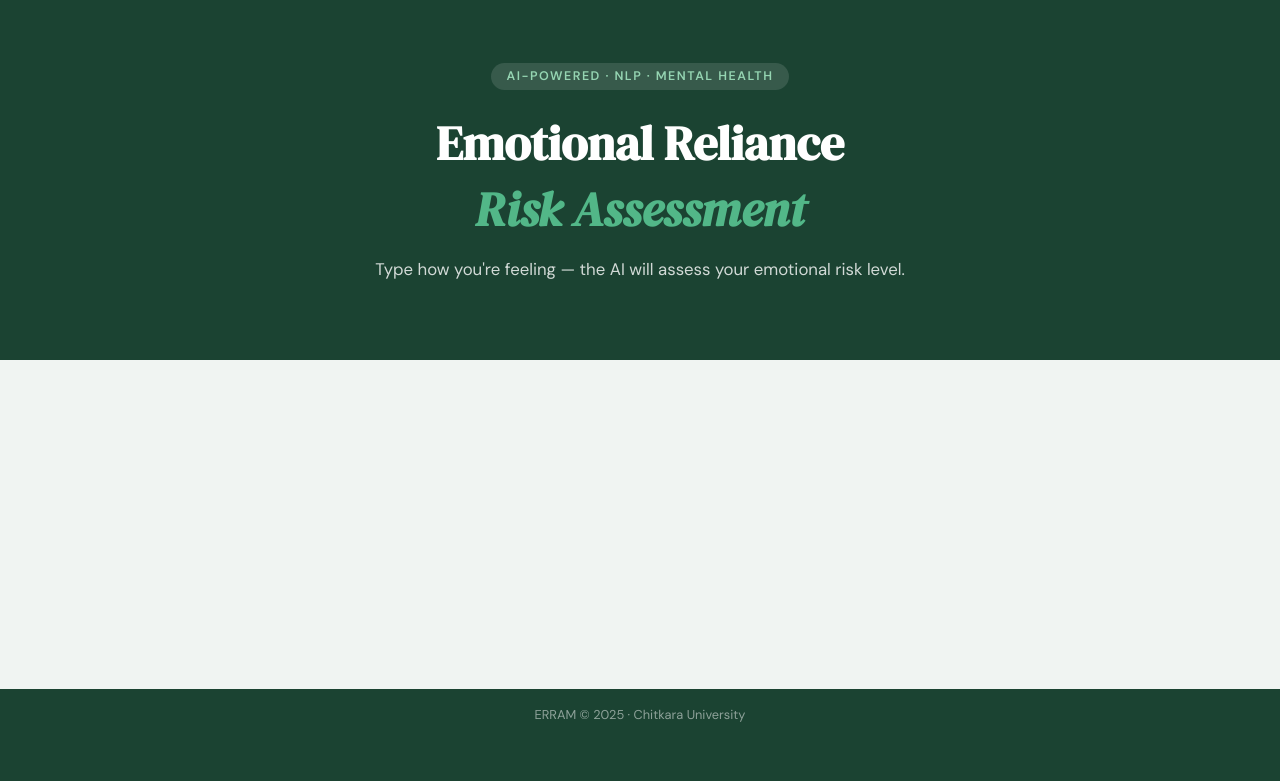
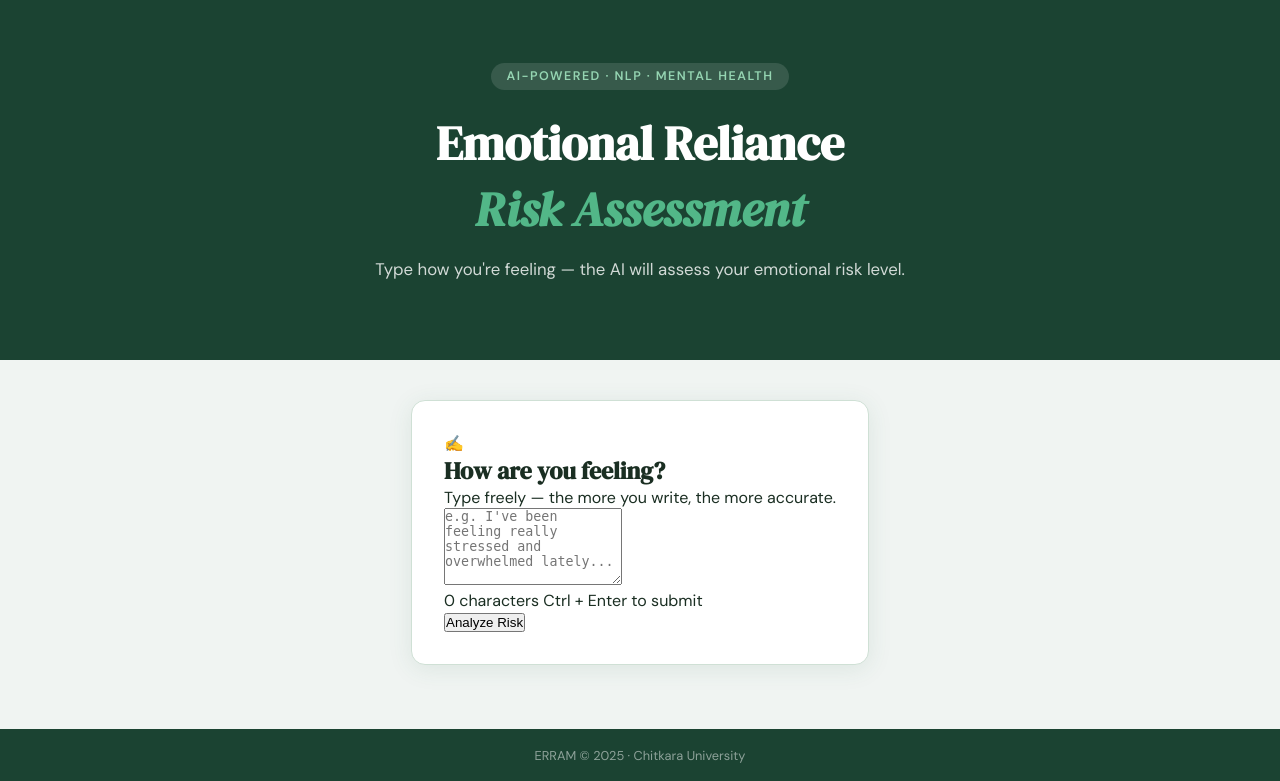
Before and after one commit to kritkat11/Emotional-Reliance-Risk-Assessment-Model-2210990524-2210991973, a Flask app: template templates/index.html in a window 1280 px wide. Shown: the part 59-840 px from the top of the page. Before the commit the page ends 781 px from the top, so only its background shows below. Run offline with Flask 3, Linux system fonts and the light colour scheme; the template is opened without the code that fills it, so the values that code supplies are empty.

Commit message:
Add input form and result card HTML and add JavaScript for API call and result display (#5)
* Add predict_risk and load_model functions

* Add base HTML layout and navbar and base CSS - fonts, navbar, hero, card styles

* Add input form and result card HTML and add JavaScript for API call and result display

```diff
--- /dev/null
+++ b/static/js/main.js
@@ -0,0 +1,137 @@
+// Character counter — updates as user types
+document.addEventListener("DOMContentLoaded", () => {
+    const ta      = document.getElementById("userInput");
+    const counter = document.getElementById("charCount");
+
+    if (ta && counter) {
+        ta.addEventListener("input", () => {
+            const len = ta.value.length;
+            counter.textContent = `${len} character${len !== 1 ? "s" : ""}`;
+        });
+        // Ctrl + Enter to submit
+        ta.addEventListener("keydown", (e) => {
+            if (e.key === "Enter" && e.ctrlKey) analyzeRisk();
+        });
+    }
+});
+
+
+async function analyzeRisk() {
+    const input = document.getElementById("userInput").value.trim();
+    const btn   = document.getElementById("analyzeBtn");
+
+    // Validate input before sending to server
+    if (!input) {
+        showError("Please enter some text before analyzing.");
+        return;
+    }
+    if (input.length < 5) {
+        showError("Please enter a longer message for accurate analysis.");
+        return;
+    }
+
+    // Reset all cards and show loading state
+    hide("resultCard");
+    hide("errorCard");
+    hide("warningBox");
+    btn.disabled = true;
+    setText("btnText", "Analyzing...");
+    show("spinner");
+
+    try {
+        // Send text to Flask /predict route
+        const response = await fetch("/predict", {
+            method: "POST",
+            headers: { "Content-Type": "application/json" },
+            body: JSON.stringify({ text: input })
+        });
+
+        const data = await response.json();
+
+        if (!response.ok) {
+            showError(data.error || "Something went wrong. Please try again.");
+            return;
+        }
+
+        displayResult(data);
+
+    } catch (err) {
+        showError("Cannot connect to server. Make sure app.py is running.");
+    } finally {
+        // Always re-enable button after request finishes
+        btn.disabled = false;
+        setText("btnText", "Analyze Risk");
+        hide("spinner");
+    }
+}
+
+
+function displayResult(data) {
+    const emoji = { Low: "🟢", Medium: "🟠", High: "🔴" };
+
+    // Set risk badge text and colour class
+    const badge = document.getElementById("riskBadge");
+    badge.textContent = `${emoji[data.risk_level]}  ${data.risk_level.toUpperCase()} RISK`;
+    badge.className   = "risk-badge " + data.risk_level.toLowerCase();
+
+    // Animate confidence bar
+    const fill = document.getElementById("confidenceFill");
+    setTimeout(() => { fill.style.width = data.confidence + "%"; }, 50);
+    setText("confidenceVal", data.confidence + "%");
+
+    // Set description text
+    setText("descriptionText", data.description);
+
+    // Animate probability bars for Low, Medium, High
+    setBar("barLow",    "valLow",    data.probabilities["Low"]);
+    setBar("barMedium", "valMedium", data.probabilities["Medium"]);
+    setBar("barHigh",   "valHigh",   data.probabilities["High"]);
+
+    // Populate tips list
+    const tipsList = document.getElementById("tipsList");
+    tipsList.innerHTML = "";
+    if (data.tips && data.tips.length) {
+        data.tips.forEach(tip => {
+            const li = document.createElement("li");
+            li.textContent = tip;
+            tipsList.appendChild(li);
+        });
+    }
+
+    // Show warning if model confidence is low
+    if (data.warning) {
+        setText("warningText", data.warning);
+        show("warningBox");
+    }
+
+    show("resultCard");
+    document.getElementById("resultCard")
+        .scrollIntoView({ behavior: "smooth", block: "nearest" });
+}
+
+
+function setBar(barId, valId, pct) {
+    setTimeout(() => {
+        document.getElementById(barId).style.width = pct + "%";
+    }, 80);
+    setText(valId, pct + "%");
+}
+
+function showError(msg) {
+    setText("errorText", msg);
+    show("errorCard");
+}
+
+// Helper functions
+function show(id) {
+    const el = document.getElementById(id);
+    if (el) el.classList.remove("hidden");
+}
+function hide(id) {
+    const el = document.getElementById(id);
+    if (el) el.classList.add("hidden");
+}
+function setText(id, text) {
+    const el = document.getElementById(id);
+    if (el) el.textContent = text;
+}
--- a/templates/index.html
+++ b/templates/index.html
@@ -27,7 +27,80 @@
     </div>
 </header>
 <main class="container">
-    <!-- input form coming in next commit -->
+    <div class="card input-card">
+    <div class="card-header">
+        <div class="card-icon">✍️</div>
+        <div>
+            <h2>How are you feeling?</h2>
+            <p class="card-sub">Type freely — the more you write, the more accurate.</p>
+        </div>
+    </div>
+    <textarea id="userInput"
+        placeholder="e.g. I've been feeling really stressed and overwhelmed lately..."
+        rows="5"></textarea>
+    <div class="input-footer">
+        <span class="char-count" id="charCount">0 characters</span>
+        <span class="hint">Ctrl + Enter to submit</span>
+    </div>
+    <button id="analyzeBtn" onclick="analyzeRisk()">
+        <span id="btnText">Analyze Risk</span>
+        <span id="spinner" class="spinner hidden"></span>
+    </button>
+</div>
+
+<div id="warningBox" class="warning-box hidden">
+    <span>⚠️</span>
+    <p id="warningText"></p>
+</div>
+
+<div id="resultCard" class="card result-card hidden">
+    <div class="result-header">
+        <div class="risk-badge" id="riskBadge"></div>
+        <div class="result-meta">
+            <p class="confidence-label">Model Confidence</p>
+            <div class="confidence-bar-wrap">
+                <div class="confidence-track">
+                    <div class="confidence-fill" id="confidenceFill"></div>
+                </div>
+                <span class="confidence-val" id="confidenceVal"></span>
+            </div>
+        </div>
+    </div>
+    <p class="description" id="descriptionText"></p>
+    <div class="prob-section">
+        <h4>Risk Level Breakdown</h4>
+        <div class="prob-bar-group">
+            <div class="prob-label"><span class="dot dot-low"></span> Low</div>
+            <div class="prob-track"><div class="prob-fill low" id="barLow"></div></div>
+            <span class="prob-val" id="valLow"></span>
+        </div>
+        <div class="prob-bar-group">
+            <div class="prob-label"><span class="dot dot-medium"></span> Medium</div>
+            <div class="prob-track"><div class="prob-fill medium" id="barMedium"></div></div>
+            <span class="prob-val" id="valMedium"></span>
+        </div>
+        <div class="prob-bar-group">
+            <div class="prob-label"><span class="dot dot-high"></span> High</div>
+            <div class="prob-track"><div class="prob-fill high" id="barHigh"></div></div>
+            <span class="prob-val" id="valHigh"></span>
+        </div>
+    </div>
+    <div class="tips-section">
+        <h4>Suggestions</h4>
+        <ul id="tipsList"></ul>
+    </div>
+    <div class="disclaimer">
+        <span>⚠️</span>
+        <p>For <strong>educational use only</strong>. If in crisis contact
+           <strong>iCall: 9152987821</strong></p>
+    </div>
+</div>
+
+<div id="errorCard" class="error-card hidden">
+    <span>❌</span>
+    <p id="errorText"></p>
+</div>
+<script src="{{ url_for('static', filename='js/main.js') }}"></script>
 </main>
 <footer>
     <p>ERRAM © 2025 · Chitkara University</p>
```
